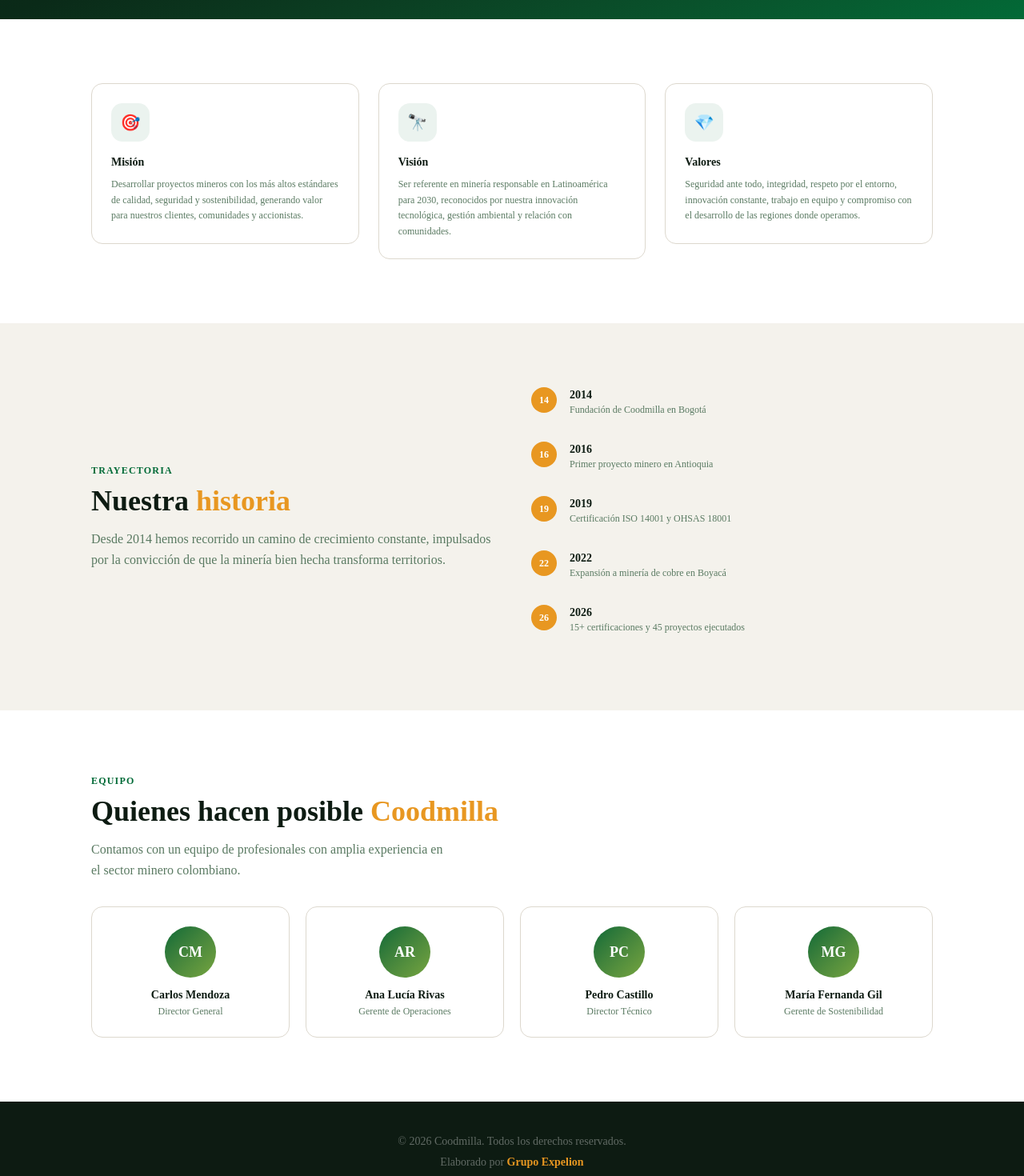
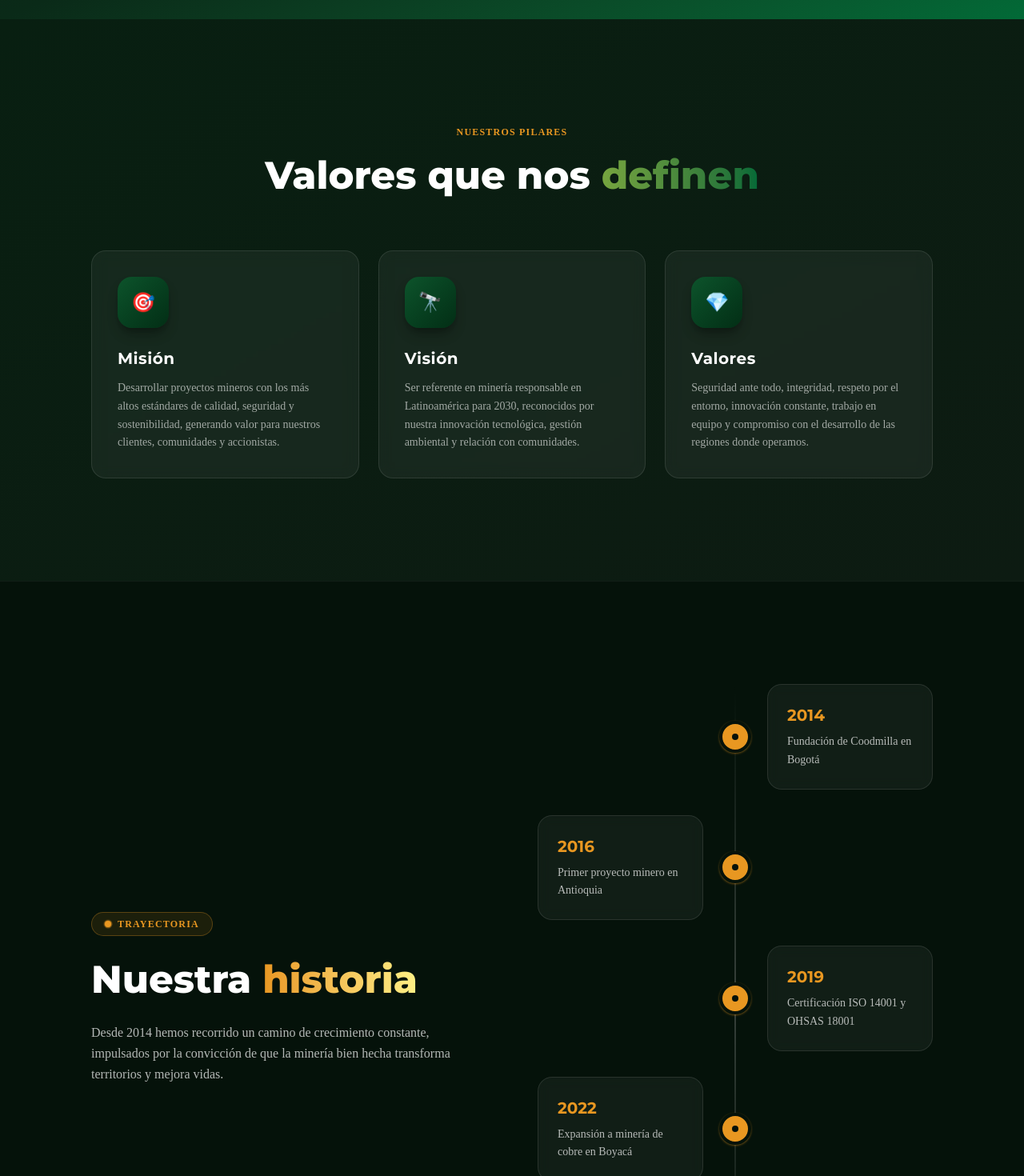
Before and after one commit to devRealpe/Coodmilla, a Next.js app: page /nosotros in a window 1280 px wide. Shown: the part 520-1990 px from the top of the page at 80% size. Built offline with nearby package versions, Linux system fonts and the light colour scheme.

Commit message:
Fix: Nuevo estilo de apartado 'Nosotros'

```diff
--- a/app/(site)/nosotros/page.tsx
+++ b/app/(site)/nosotros/page.tsx
@@ -44,21 +44,27 @@
     <>
       <PageHeader
         label="Nosotros"
-        title={<>Liderando la minería <span className="text-gold">responsable</span></>}
+        title={<>Liderando la minería <span className="text-transparent bg-clip-text bg-gradient-to-r from-gold to-yellow-200">responsable</span></>}
         description="Coodmilla nace de la convicción de que la minería puede ser un motor de desarrollo sostenible. Con más de una década de experiencia, hemos construido un modelo que integra innovación tecnológica, responsabilidad ambiental y relación comunitaria."
       />
 
-      <section className="bg-white py-16 md:py-20">
-        <div className="container">
+      {/* Values Section */}
+      <section className="relative overflow-hidden bg-dark py-20 md:py-32">
+        <div className="absolute inset-0 bg-gradient-to-br from-[#081f11] to-dark pointer-events-none" />
+        <div className="container relative z-10">
+          <div className="text-center mb-16">
+            <span className="mb-4 inline-block text-xs font-bold uppercase tracking-widest text-gold">Nuestros Pilares</span>
+            <h2 className="text-3xl font-extrabold leading-tight text-white md:text-5xl" style={{ fontFamily: 'var(--font-montserrat)' }}>Valores que nos <span className="text-transparent bg-clip-text bg-gradient-to-r from-green-light to-green">definen</span></h2>
+          </div>
           <div className="grid gap-6 md:grid-cols-3">
             {values.map((v) => (
               <Reveal key={v.title}>
-                <div className="group rounded-xl border border-border p-6 transition-all duration-400 hover:-translate-y-1 hover:border-green hover:shadow-lg hover:shadow-green/6">
-                  <div className="mb-4 flex size-12 items-center justify-center rounded-xl bg-green/8 text-xl text-green transition-transform duration-400 group-hover:scale-110">
+                <div className="group h-full rounded-2xl border border-white/10 bg-white/5 p-8 transition-all duration-500 hover:-translate-y-2 hover:bg-white/10 hover:border-gold/30 hover:shadow-[0_10px_30px_rgba(232,151,33,0.1)] backdrop-blur-sm">
+                  <div className="mb-6 flex size-16 items-center justify-center rounded-2xl bg-gradient-to-br from-green-900 to-green-950 text-2xl text-gold transition-transform duration-500 group-hover:scale-110 shadow-lg shadow-black/30">
                     {v.icon}
                   </div>
-                  <h3 className="text-sm font-bold text-dark">{v.title}</h3>
-                  <p className="mt-2 text-xs leading-relaxed text-text-muted">{v.desc}</p>
+                  <h3 className="text-xl font-bold text-white mb-3 tracking-wide" style={{ fontFamily: 'var(--font-montserrat)' }}>{v.title}</h3>
+                  <p className="text-sm leading-relaxed text-white/60">{v.desc}</p>
                 </div>
               </Reveal>
             ))}
@@ -66,36 +72,45 @@
         </div>
       </section>
 
-      <section className="bg-cream py-16 md:py-20">
-        <div className="container">
-          <div className="grid items-center gap-12 md:grid-cols-2">
+      {/* Timeline Section */}
+      <section className="relative bg-[#05120a] py-20 md:py-32 overflow-hidden border-y border-white/5">
+        <div className="absolute top-1/2 left-1/2 -translate-x-1/2 -translate-y-1/2 w-full h-full bg-[radial-gradient(ellipse_at_center,_var(--tw-gradient-stops))] from-gold/5 via-transparent to-transparent pointer-events-none" />
+        <div className="container relative z-10">
+          <div className="grid items-center gap-16 md:grid-cols-2">
             <Reveal>
               <div>
-                <span className="mb-2 block text-xs font-bold uppercase tracking-widest text-green">
+                <span className="mb-4 inline-flex items-center gap-2 rounded-full border border-gold/30 bg-gold/10 px-4 py-1.5 text-xs font-bold uppercase tracking-widest text-gold w-max">
+                  <span className="relative flex h-2 w-2">
+                    <span className="animate-ping absolute inline-flex h-full w-full rounded-full bg-gold opacity-75"></span>
+                    <span className="relative inline-flex rounded-full h-2 w-2 bg-gold"></span>
+                  </span>
                   Trayectoria
                 </span>
-                <h2 className="text-3xl font-extrabold leading-tight text-dark md:text-4xl">
-                  Nuestra <span className="text-gold">historia</span>
+                <h2 className="text-4xl font-extrabold leading-tight text-white md:text-5xl mt-2" style={{ fontFamily: 'var(--font-montserrat)' }}>
+                  Nuestra <span className="text-transparent bg-clip-text bg-gradient-to-r from-gold to-yellow-200">historia</span>
                 </h2>
-                <p className="mt-3 text-sm leading-relaxed text-text-muted md:text-base">
-                  Desde 2014 hemos recorrido un camino de crecimiento constante, impulsados por la convicción de que la minería bien hecha transforma territorios.
+                <p className="mt-6 text-base leading-relaxed text-white/70 font-light">
+                  Desde 2014 hemos recorrido un camino de crecimiento constante, impulsados por la convicción de que la minería bien hecha transforma territorios y mejora vidas.
                 </p>
               </div>
             </Reveal>
+
             <Reveal>
-              <div className="space-y-4">
-                {timeline.map((t) => (
-                  <div key={t.year} className="flex items-start gap-4">
-                    <div className="flex flex-col items-center">
-                      <div className="flex size-8 shrink-0 items-center justify-center rounded-full bg-gold text-xs font-bold text-white">
-                        {t.year.slice(2)}
+              <div className="relative space-y-8 before:absolute before:inset-0 before:ml-5 before:-translate-x-px md:before:mx-auto md:before:translate-x-0 before:h-full before:w-0.5 before:bg-gradient-to-b before:from-transparent before:via-white/20 before:to-transparent">
+                {timeline.map((t, index) => (
+                  <div key={t.year} className="relative flex items-center justify-between md:justify-normal md:odd:flex-row-reverse group is-active">
+
+                    <div className="flex items-center justify-center w-10 h-10 rounded-full border-4 border-[#05120a] bg-gold shadow shadow-gold/40 shrink-0 md:order-1 md:group-odd:-translate-x-1/2 md:group-even:translate-x-1/2 z-10 transition-transform duration-500 group-hover:scale-125">
+                      <span className="w-2 h-2 rounded-full bg-[#05120a]"></span>
+                    </div>
+
+                    <div className="w-[calc(100%-4rem)] md:w-[calc(50%-2.5rem)] p-6 rounded-2xl border border-white/10 bg-white/5 backdrop-blur-sm transition-all duration-500 group-hover:border-gold/30 group-hover:bg-white/10 group-hover:-translate-y-1 group-hover:shadow-xl group-hover:shadow-black/20">
+                      <div className="flex items-center justify-between mb-2">
+                        <span className="font-bold text-gold text-xl" style={{ fontFamily: 'var(--font-montserrat)' }}>{t.year}</span>
                       </div>
-                      <div className="mt-1 h-full w-px bg-border last:hidden" />
+                      <p className="text-sm text-white/70 font-light leading-relaxed">{t.event}</p>
                     </div>
-                    <div className="pb-4">
-                      <p className="text-sm font-bold text-dark">{t.year}</p>
-                      <p className="text-xs text-text-muted">{t.event}</p>
-                    </div>
+
                   </div>
                 ))}
               </div>
@@ -104,27 +119,32 @@
         </div>
       </section>
 
-      <section className="bg-white py-16 md:py-20">
-        <div className="container">
-          <span className="mb-2 block text-xs font-bold uppercase tracking-widest text-green">
-            Equipo
-          </span>
-          <h2 className="text-3xl font-extrabold leading-tight text-dark md:text-4xl">
-            Quienes hacen posible <span className="text-gold">Coodmilla</span>
-          </h2>
-          <p className="mt-3 max-w-md text-sm leading-relaxed text-text-muted md:text-base">
-            Contamos con un equipo de profesionales con amplia experiencia en el sector minero colombiano.
-          </p>
+      {/* Team Section */}
+      <section className="relative overflow-hidden bg-dark py-20 md:py-32">
+        <div className="absolute bottom-0 right-0 w-1/2 h-1/2 bg-green/10 blur-[100px] rounded-tl-full pointer-events-none" />
+        <div className="container relative z-10">
+          <div className="text-center mb-16 max-w-2xl mx-auto">
+            <span className="mb-4 inline-block text-xs font-bold uppercase tracking-widest text-green-light">Equipo</span>
+            <h2 className="text-3xl font-extrabold leading-tight text-white md:text-5xl" style={{ fontFamily: 'var(--font-montserrat)' }}>
+              Quienes hacen posible <span className="text-transparent bg-clip-text bg-gradient-to-r from-gold to-yellow-200">Coodmilla</span>
+            </h2>
+            <p className="mt-6 text-base leading-relaxed text-white/60 font-light">
+              Contamos con un equipo de profesionales apasionados con amplia experiencia en el sector minero colombiano, comprometidos con la excelencia.
+            </p>
+          </div>
 
-          <div className="mt-8 grid gap-5 md:grid-cols-4">
+          <div className="grid gap-6 sm:grid-cols-2 lg:grid-cols-4">
             {team.map((m) => (
               <Reveal key={m.name}>
-                <div className="group rounded-xl border border-border p-6 text-center transition-all duration-400 hover:-translate-y-1 hover:border-green hover:shadow-lg hover:shadow-green/6">
-                  <div className="mx-auto mb-3 flex size-16 items-center justify-center rounded-full bg-gradient-to-br from-green to-green-light text-lg font-bold text-white">
-                    {m.initials}
+                <div className="group relative rounded-2xl border border-white/10 bg-white/5 p-8 text-center transition-all duration-500 hover:-translate-y-2 hover:border-green-light/40 hover:bg-white/10 hover:shadow-2xl hover:shadow-green-light/10 overflow-hidden">
+                  <div className="absolute inset-0 bg-gradient-to-b from-transparent to-green-900/20 opacity-0 transition-opacity duration-500 group-hover:opacity-100" />
+                  <div className="relative z-10">
+                    <div className="mx-auto mb-5 flex size-20 items-center justify-center rounded-full bg-gradient-to-br from-green-900 to-green-950 text-2xl font-bold text-gold shadow-lg shadow-black/30 transition-transform duration-500 group-hover:scale-110 border border-white/5 group-hover:border-gold/30">
+                      {m.initials}
+                    </div>
+                    <h4 className="text-lg font-bold text-white mb-1 tracking-wide" style={{ fontFamily: 'var(--font-montserrat)' }}>{m.name}</h4>
+                    <p className="text-xs font-medium uppercase tracking-wider text-green-light/80">{m.role}</p>
                   </div>
-                  <h4 className="text-sm font-bold text-dark">{m.name}</h4>
-                  <p className="mt-0.5 text-xs text-text-muted">{m.role}</p>
                 </div>
               </Reveal>
             ))}
--- a/components/home/about.tsx
+++ b/components/home/about.tsx
@@ -1,63 +1,88 @@
 import { Reveal } from "@/components/shared/reveal"
+import { Pickaxe, Globe, ShieldCheck, Zap, ArrowRight } from "lucide-react"
+import Link from "next/link"
 
-const pillars = [
-  { label: "ISO 14001", color: "bg-gold" },
-  { label: "OHSAS 18001", color: "bg-green-light" },
-  { label: "Minería sustentable", color: "bg-gold" },
-  { label: "Energía limpia", color: "bg-green-light" },
-]
-
-const blocks = [
-  { emoji: "⛏", bg: "bg-green" },
-  { emoji: "⚙", bg: "bg-gold", style: { marginTop: "1.5rem" } },
-  { emoji: "🌎", bg: "bg-green-light", style: { marginTop: "-1.5rem" } },
-  { emoji: "🔬", bg: "bg-dark" },
+const features = [
+  { icon: ShieldCheck, title: "Seguridad Total", desc: "Estándares internacionales OHSAS 18001" },
+  { icon: Globe, title: "Sostenibilidad", desc: "Certificación ISO 14001" },
+  { icon: Zap, title: "Innovación", desc: "Procesos optimizados y energía limpia" },
+  { icon: Pickaxe, title: "Experiencia", desc: "Más de 12 años liderando el sector" },
 ]
 
 export function About() {
   return (
-    <section id="about" className="bg-cream py-16 md:py-20">
-      <div className="container">
-        <span className="mb-2 block text-xs font-bold uppercase tracking-widest text-green">
-          Nosotros
-        </span>
+    <section id="about" className="relative overflow-hidden bg-dark py-24 md:py-32">
+      {/* Background Gradients */}
+      <div className="absolute inset-0 bg-gradient-to-b from-[#081f11] to-dark pointer-events-none" />
+      <div className="absolute -left-1/4 top-1/4 w-1/2 h-1/2 bg-green/10 blur-[120px] rounded-full pointer-events-none" />
+      <div className="absolute -right-1/4 bottom-1/4 w-1/2 h-1/2 bg-gold/5 blur-[120px] rounded-full pointer-events-none" />
 
-        <div className="grid items-center gap-10 md:grid-cols-2 md:gap-14">
+      <div className="container relative z-10">
+        <div className="grid items-center gap-12 lg:grid-cols-2 lg:gap-20">
+
           <Reveal>
-            <div>
-              <h2 className="text-3xl font-extrabold leading-tight text-dark md:text-4xl">
-                Liderando la minería <span className="text-gold">responsable</span>
-              </h2>
-              <p className="mt-4 text-sm leading-relaxed text-text-muted md:text-base">
-                Coodmilla nace de la convicción de que la minería puede ser un motor de desarrollo sostenible. Con más de una década de experiencia, hemos construido un modelo que integra innovación tecnológica, responsabilidad ambiental y relación comunitaria.
-              </p>
-              <p className="mt-3 text-sm leading-relaxed text-text-muted md:text-base">
-                Operamos bajo los más altos estándares internacionales de seguridad y sostenibilidad.
-              </p>
-              <div className="mt-6 grid grid-cols-2 gap-3">
-                {pillars.map((p) => (
-                  <div key={p.label} className="flex items-center gap-2 text-sm font-medium">
-                    <span className={`size-1.5 shrink-0 rounded-full ${p.color}`} />
-                    {p.label}
-                  </div>
-                ))}
+            <div className="relative">
+              {/* Decorative elements */}
+              <div className="absolute -top-6 -left-6 w-24 h-24 border-t-2 border-l-2 border-gold/30 rounded-tl-3xl" />
+              <div className="absolute -bottom-6 -right-6 w-24 h-24 border-b-2 border-r-2 border-green/30 rounded-br-3xl" />
+
+              <div className="relative rounded-3xl overflow-hidden border border-white/10 bg-white/5 backdrop-blur-sm p-8 shadow-2xl">
+                <div className="grid grid-cols-2 gap-4">
+                  {features.map((feature, i) => (
+                    <div
+                      key={i}
+                      className="group flex flex-col p-5 rounded-2xl bg-white/5 border border-white/5 hover:border-gold/30 hover:bg-white/10 transition-all duration-500 hover:-translate-y-1"
+                    >
+                      <div className="mb-4 inline-flex p-3 rounded-xl bg-gradient-to-br from-green-900 to-green-950 text-gold group-hover:scale-110 transition-transform duration-500 shadow-lg shadow-black/20">
+                        <feature.icon className="h-6 w-6" />
+                      </div>
+                      <h4 className="font-bold text-white mb-1 tracking-wide text-sm">{feature.title}</h4>
+                      <p className="text-xs text-white/50 leading-relaxed">{feature.desc}</p>
+                    </div>
+                  ))}
+                </div>
               </div>
             </div>
           </Reveal>
 
           <Reveal>
-            <div className="hidden grid-cols-2 gap-3 md:grid">
-              {blocks.map((block, i) => (
-                <div
-                  key={i}
-                  className={`flex aspect-square items-center justify-center rounded-xl text-3xl text-white/20 transition-all duration-400 hover:scale-105 ${block.bg}`}
-                  style={block.style}
+            <div className="flex flex-col">
+              <div className="mb-6 inline-flex items-center gap-2 rounded-full border border-green/30 bg-green/10 px-4 py-1.5 text-xs font-bold uppercase tracking-widest text-green-light w-max">
+                <span className="relative flex h-2 w-2">
+                  <span className="animate-ping absolute inline-flex h-full w-full rounded-full bg-green-light opacity-75"></span>
+                  <span className="relative inline-flex rounded-full h-2 w-2 bg-green-light"></span>
+                </span>
+                Sobre Nosotros
+              </div>
+
+              <h2 className="text-4xl font-extrabold leading-[1.1] text-white md:text-5xl lg:text-5xl" style={{ fontFamily: 'var(--font-montserrat)' }}>
+                Minería del futuro, <br/>
+                <span className="text-transparent bg-clip-text bg-gradient-to-r from-gold to-yellow-200">
+                  hoy.
+                </span>
+              </h2>
+
+              <div className="mt-8 space-y-6">
+                <p className="text-base leading-relaxed text-white/70 font-light">
+                  Coodmilla nace de la profunda convicción de que la minería no solo puede, sino que debe ser un motor de desarrollo verdaderamente sostenible.
+                </p>
+                <p className="text-base leading-relaxed text-white/70 font-light">
+                  Con más de una década de experiencia comprobada, hemos perfeccionado un modelo operativo que fusiona innovación tecnológica de punta, responsabilidad ambiental estricta y una relación comunitaria transparente.
+                </p>
+              </div>
+
+              <div className="mt-10 flex items-center gap-6">
+                <Link
+                  href="/nosotros"
+                  className="group inline-flex items-center gap-2 rounded-full border border-gold/50 bg-gold/10 px-6 py-3 text-sm font-bold text-gold transition-all hover:bg-gold hover:text-dark hover:scale-105"
                 >
-                  {block.emoji}
-                </div>
-              ))}
+                  Conoce nuestra historia
+                  <ArrowRight className="h-4 w-4 transition-transform group-hover:translate-x-1" />
+                </Link>
+              </div>
             </div>
           </Reveal>
+
         </div>
       </div>
     </section>
--- a/components/layout/navbar.tsx
+++ b/components/layout/navbar.tsx
@@ -49,10 +49,10 @@
       <div className="container mx-auto px-6 md:px-10 flex items-center justify-between">
         <Link href="/" className="flex items-center gap-3 group">
           <div className={cn(
-            "flex h-11 w-11 items-center justify-center rounded-xl shadow-lg transition-transform duration-300 group-hover:scale-105",
-            isScrolled ? "bg-gradient-to-br from-primary to-green-900 text-primary-foreground shadow-primary/30" : "bg-white/10 backdrop-blur-md text-white border border-white/20"
+            "relative flex h-11 w-11 items-center justify-center rounded-xl shadow-lg transition-transform duration-300 group-hover:scale-105 overflow-hidden",
+            isScrolled ? "bg-white/10" : "bg-white/10"
           )}>
-            <Pickaxe className="h-6 w-6 drop-shadow-md" />
+            <img src="/logo.jpeg" alt="Coodmilla Logo" className="h-full w-full object-cover" />
           </div>
           <div className="flex flex-col">
             <span className={cn(
```
